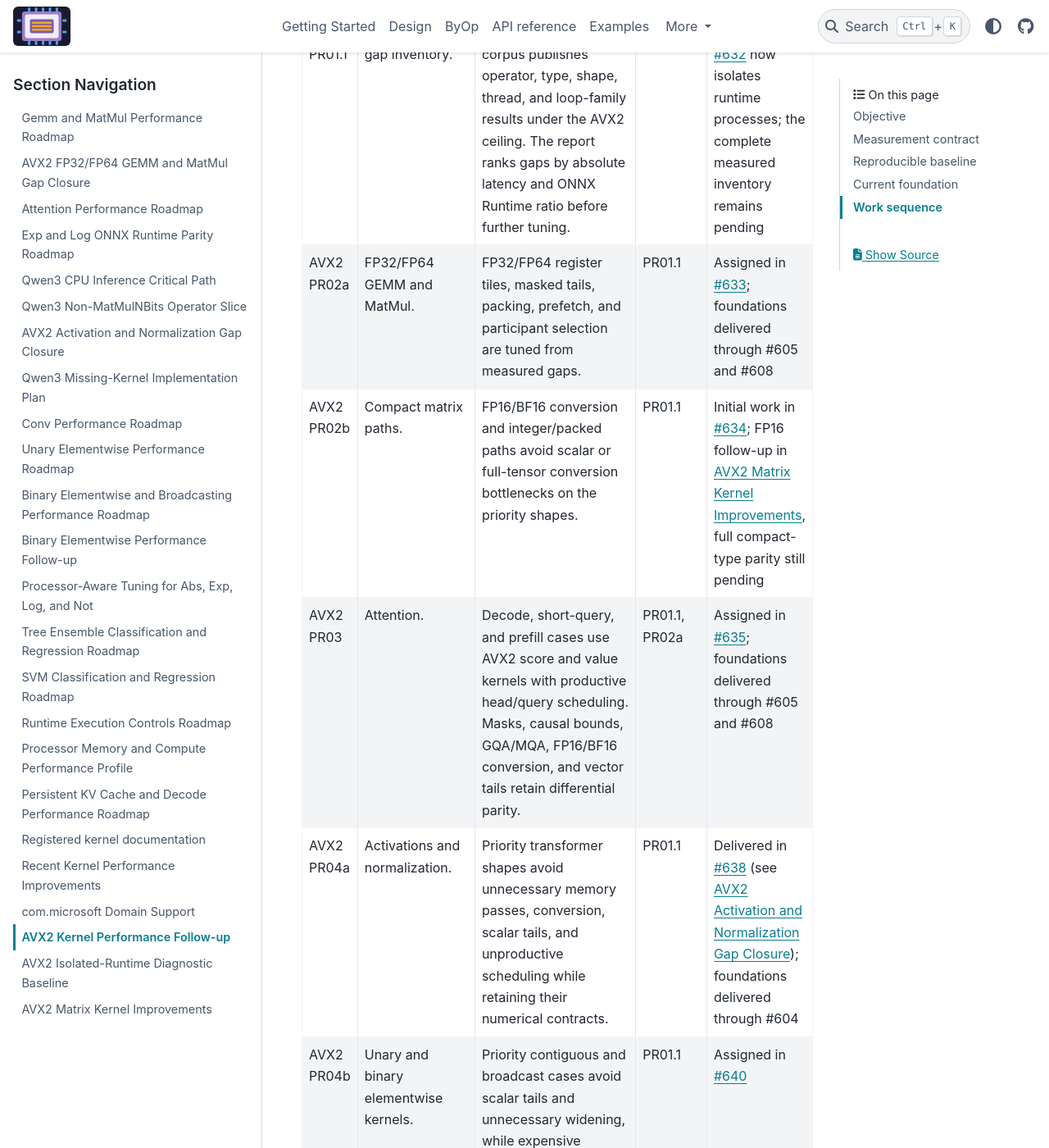
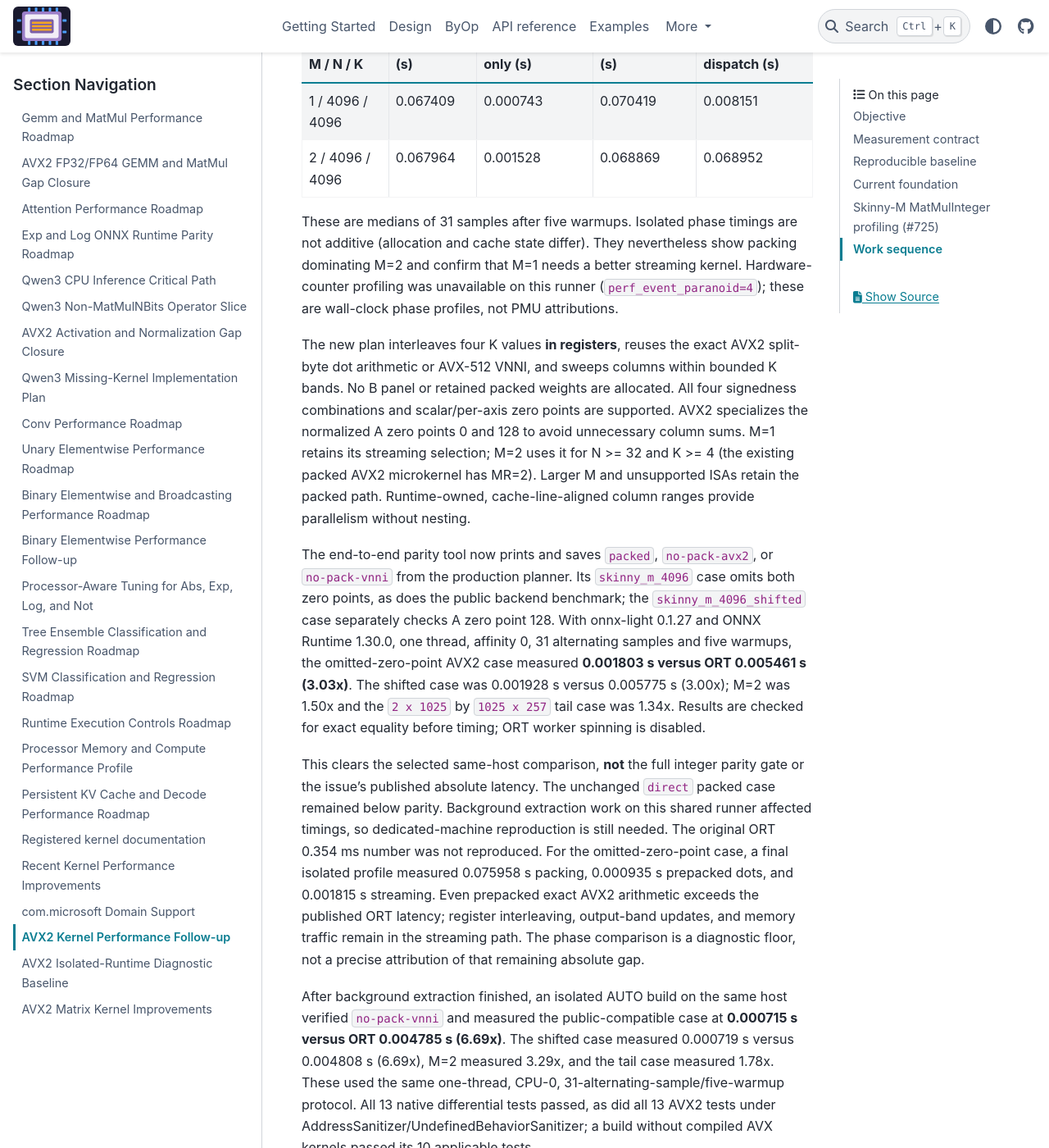
Before and after one commit to xadupre/onnx-light-cpu, a Sphinx documentation site: the page built from docs/next_steps/2026/2026_09_avx2_performance.rst, in a window 1280 px wide and 1400 px high, scrolled down 8447 px. Shown: the whole window at 82% size. Built offline with Sphinx 7.4.7 and the PyData theme 0.15.4, drawn with Linux system fonts in a browser that asks for light colours; pages that are not in the unit, such as notebooks, are missing from menus; some of the changed text lies outside the part shown.

Commit message:
Stream skinny-M MatMulInteger through AVX2/VNNI without packing B (#731)
* Initial plan

* Add reproducible integer GEMM packing and compute phase benchmark

Co-authored-by: xadupre <22452781+xadupre@users.noreply.github.com>

* Stream skinny integer MatMul through blocked AVX2 and VNNI dot kernels

Co-authored-by: xadupre <22452781+xadupre@users.noreply.github.com>

* Document native VNNI parity and final cross-ISA verification

Co-authored-by: xadupre <22452781+xadupre@users.noreply.github.com>

* Fix no-pack MatMulInteger CI integration guards

Co-authored-by: Copilot <223556219+Copilot@users.noreply.github.com>

* Handle missing optional registration extension

Co-authored-by: Copilot <223556219+Copilot@users.noreply.github.com>

---------

Co-authored-by: copilot-swe-agent[bot] <198982749+Copilot@users.noreply.github.com>
Co-authored-by: xadupre <22452781+xadupre@users.noreply.github.com>
Co-authored-by: Xavier Dupré <xadupre@microsoft.com>
Co-authored-by: Copilot <223556219+Copilot@users.noreply.github.com>

```diff
--- a/docs/next_steps/2026/2026_09_avx2_performance.rst
+++ b/docs/next_steps/2026/2026_09_avx2_performance.rst
@@ -403,6 +403,109 @@ not constitute a complete AVX2 parity sweep. The explicit SIMD ceiling now
 makes that sweep reproducible and prevents an AVX-512-capable development
 machine from hiding an AVX2 fallback.
 
+Skinny-M MatMulInteger profiling (#725)
+-----------------------------------------
+
+The September 17 checkout already bypassed packing for ``M=1``. Its AVX2
+kernel widened eight B bytes to INT32, then traversed all of K before
+advancing to the next eight columns. Thus the reported M=1 slowdown was
+not caused by a full B pack in this revision: narrow, strided B reads and
+the widening/multiply loop were the target. ``M=2`` still transposed B.
+
+Before changing dispatch, ``integer_gemm_throughput`` measured the production
+B packer, the existing dot kernel on an already packed B, the forced packed
+driver (including allocations/corrections), and public dispatch separately.
+On a Xeon Platinum 8573C, GCC 13.3 Release, CPU affinity 0, one participant,
+AVX2 ceiling, UINT8 x INT8 with scalar zero points 128 and 0:
+
+.. list-table::
+   :header-rows: 1
+
+   * - M / N / K
+     - B packing (s)
+     - Packed dots only (s)
+     - Packed driver (s)
+     - Original dispatch (s)
+   * - 1 / 4096 / 4096
+     - 0.067409
+     - 0.000743
+     - 0.070419
+     - 0.008151
+   * - 2 / 4096 / 4096
+     - 0.067964
+     - 0.001528
+     - 0.068869
+     - 0.068952
+
+These are medians of 31 samples after five warmups. Isolated phase timings
+are not additive (allocation and cache state differ). They nevertheless
+show packing dominating M=2 and confirm that M=1 needs a better streaming
+kernel. Hardware-counter profiling was unavailable on this runner
+(``perf_event_paranoid=4``); these are wall-clock phase profiles, not PMU
+attributions.
+
+The new plan interleaves four K values **in registers**, reuses the exact
+AVX2 split-byte dot arithmetic or AVX-512 VNNI, and sweeps columns within
+bounded K bands. No B panel or retained packed weights are allocated.
+All four signedness combinations and scalar/per-axis zero points are
+supported. AVX2 specializes the normalized A zero points 0 and 128 to avoid
+unnecessary column sums. M=1 retains its streaming selection; M=2 uses it
+for N >= 32 and K >= 4 (the existing packed AVX2 microkernel has MR=2).
+Larger M and unsupported ISAs retain the packed path. Runtime-owned,
+cache-line-aligned column ranges provide parallelism without nesting.
+
+The end-to-end parity tool now prints and saves ``packed``, ``no-pack-avx2``,
+or ``no-pack-vnni`` from the production planner. Its ``skinny_m_4096`` case
+omits both zero points, as does the public backend benchmark; the
+``skinny_m_4096_shifted`` case separately checks A zero point 128.
+With onnx-light 0.1.27 and ONNX Runtime 1.30.0, one thread, affinity 0,
+31 alternating samples and five warmups, the omitted-zero-point AVX2 case
+measured **0.001803 s versus ORT 0.005461 s (3.03x)**. The shifted case was
+0.001928 s versus 0.005775 s (3.00x); M=2 was 1.50x and the
+``2 x 1025`` by ``1025 x 257`` tail case was 1.34x. Results are checked
+for exact equality before timing; ORT worker spinning is disabled.
+
+This clears the selected same-host comparison, **not** the full integer
+parity gate or the issue's published absolute latency. The unchanged
+``direct`` packed case remained below parity. Background extraction work
+on this shared runner affected timings, so dedicated-machine reproduction
+is still needed. The original ORT 0.354 ms number was not reproduced.
+For the omitted-zero-point case, a final isolated profile measured
+0.075958 s packing, 0.000935 s prepacked dots, and 0.001815 s streaming.
+Even prepacked exact AVX2 arithmetic exceeds the published ORT latency;
+register interleaving, output-band updates, and memory traffic remain in
+the streaming path. The phase comparison is a diagnostic floor, not a
+precise attribution of that remaining absolute gap.
+
+After background extraction finished, an isolated AUTO build on the same
+host verified ``no-pack-vnni`` and measured the public-compatible case at
+**0.000715 s versus ORT 0.004785 s (6.69x)**. The shifted case measured
+0.000719 s versus 0.004808 s (6.69x), M=2 measured 3.29x, and the tail
+case measured 1.78x. These used the same one-thread, CPU-0,
+31-alternating-sample/five-warmup protocol. All 13 native differential tests
+passed, as did all 13 AVX2 tests under AddressSanitizer/UndefinedBehaviorSanitizer;
+a build without compiled AVX kernels passed its 10 applicable tests.
+
+Reproduce without timing model construction or moving packing outside the
+end-to-end measurement:
+
+.. code-block:: console
+
+    cmake -S . -B build-integer -DCMAKE_BUILD_TYPE=Release \
+      -DONNX_LIGHT_CPU_BUILD_BENCHMARKS=ON -DONNX_LIGHT_CPU_BUILD_PYTHON=OFF \
+      -DONNX_LIGHT_CPU_WITH_ONNX_LIGHT=OFF -DONNX_LIGHT_CPU_MAX_SIMD_LEVEL=AVX2
+    cmake --build build-integer --target integer_gemm_throughput -j4
+    taskset -c 0 build-integer/integer_gemm_throughput 1 4096 4096 0 0
+    taskset -c 0 build-integer/integer_gemm_throughput 2 4096 4096 128 0
+    python -m tools.benchmark_integer_gemm_parity --threads 1 --cpus 0 \
+      --case skinny_m_4096 --case skinny_m_4096_shifted --case skinny_m_mr \
+      --case skinny_m_tail --repeat 31 --warmup 5 --output /tmp/integer-parity.json
+
+The Python command requires an in-place extension built with the same ISA
+ceiling. Use ``AUTO`` instead of ``AVX2`` for native VNNI measurements.
+The C++ phase benchmark deliberately has no executor and reports one
+participant; use the Python tool's ``--threads`` for runtime parallelism.
+
 Work sequence
 -------------
 
```
Also changed, not shown: CMakeLists.txt (+11 -0 lines), 11 other files.
